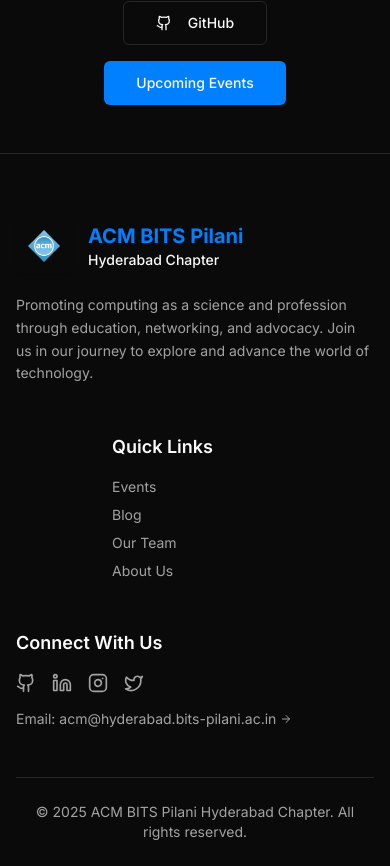
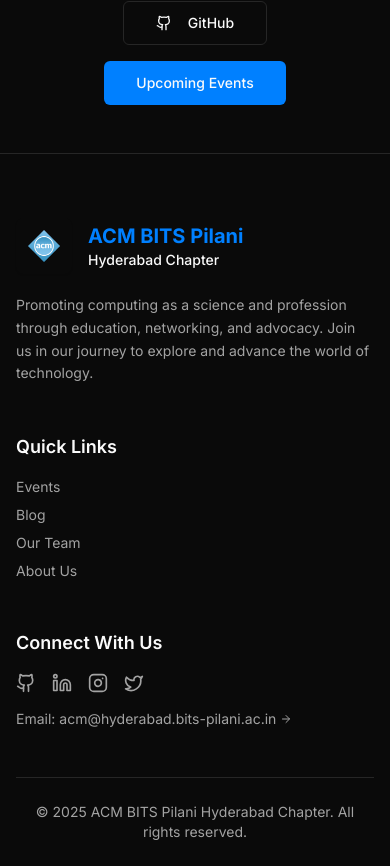
Before and after one commit to BPHC-ACM/ACM-Website, a Next.js app: page / in a window 390 px wide. Shown: the part 5152-6018 px from the top of the page. Built offline with nearby package versions, Linux system fonts and the light colour scheme.

Commit message:
fix: footer padding for responsiveness

```diff
--- a/components/footer.tsx
+++ b/components/footer.tsx
@@ -37,7 +37,7 @@ export default function Footer() {
 					</div>
 
 					<div
-						className='animate-slide-up pl-24 md:pl-24'
+						className='animate-slide-up md:pl-24'
 						style={{ animationDelay: '0.1s' }}
 					>
 						<h3 className='mb-4 text-lg font-semibold blue-accent inline-block'>
```
